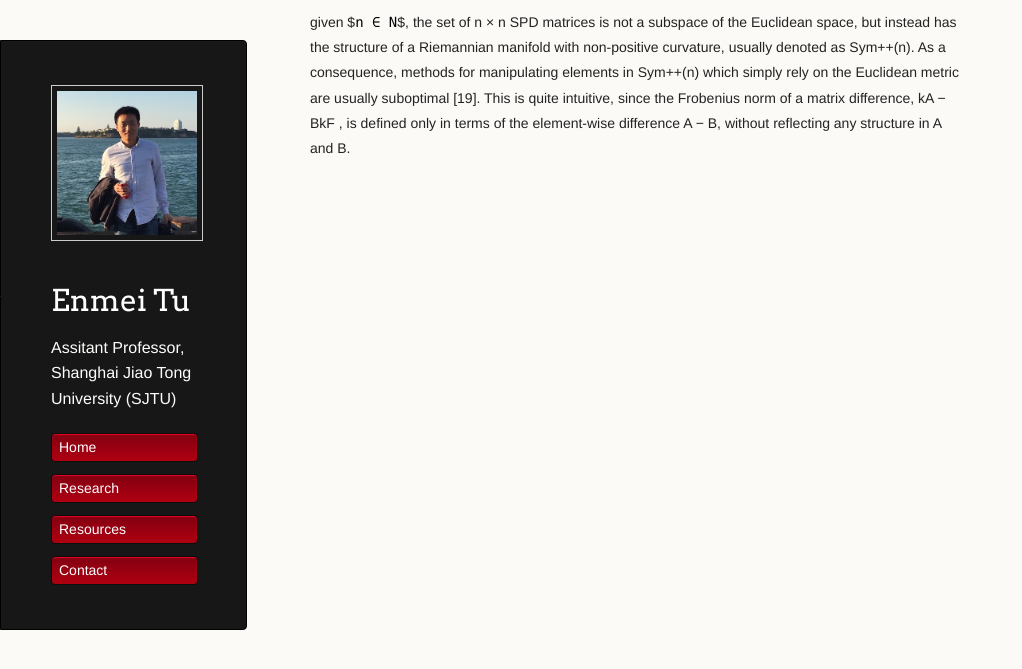
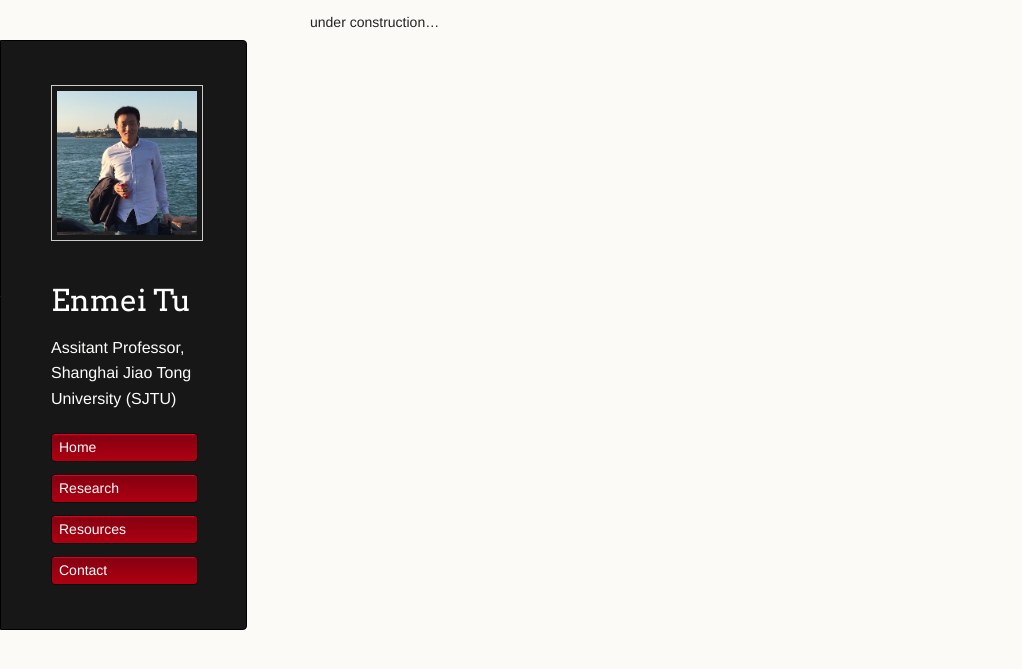
Before and after one commit to hellotem/enmeitu.github.io, a Jekyll site: the page built from about/notes.md, in a window 1280 px wide. Shown: the top 669 px of the page, without its empty margins (0-1022 px from the left). Built offline with Jekyll 4.4.1, drawn with Linux system fonts in a browser that asks for light colours; our own code applies the rules of GitHub Pages for plain Markdown files.

Commit message:
random notes

```diff
--- a/about/notes.md
+++ b/about/notes.md
@@ -1,6 +1 @@
-given $`n ∈ N`$, the set of n × n SPD matrices
-is not a subspace of the Euclidean space, but instead has the structure of a Riemannian manifold with
-non-positive curvature, usually denoted as Sym++(n). As a consequence, methods for manipulating
-elements in Sym++(n) which simply rely on the Euclidean metric are usually suboptimal [19]. This
-is quite intuitive, since the Frobenius norm of a matrix difference, kA − BkF , is defined only in
-terms of the element-wise difference A − B, without reflecting any structure in A and B.
+under construction...
```
